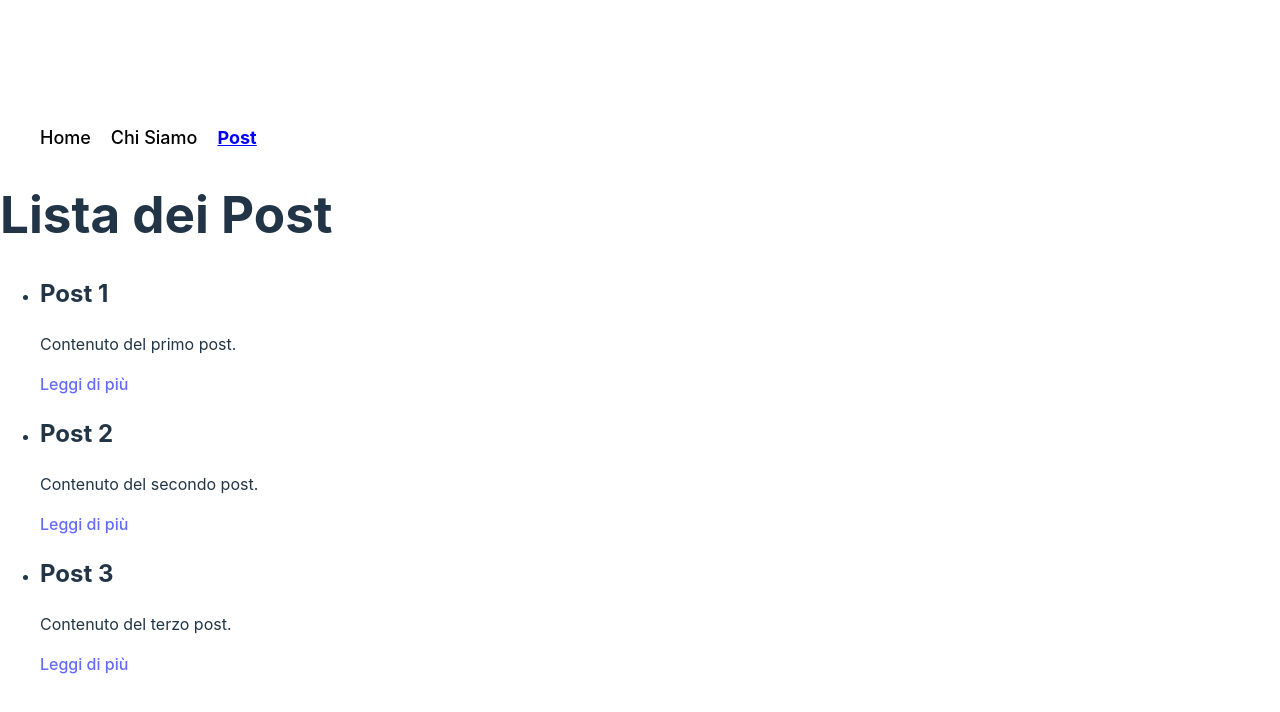
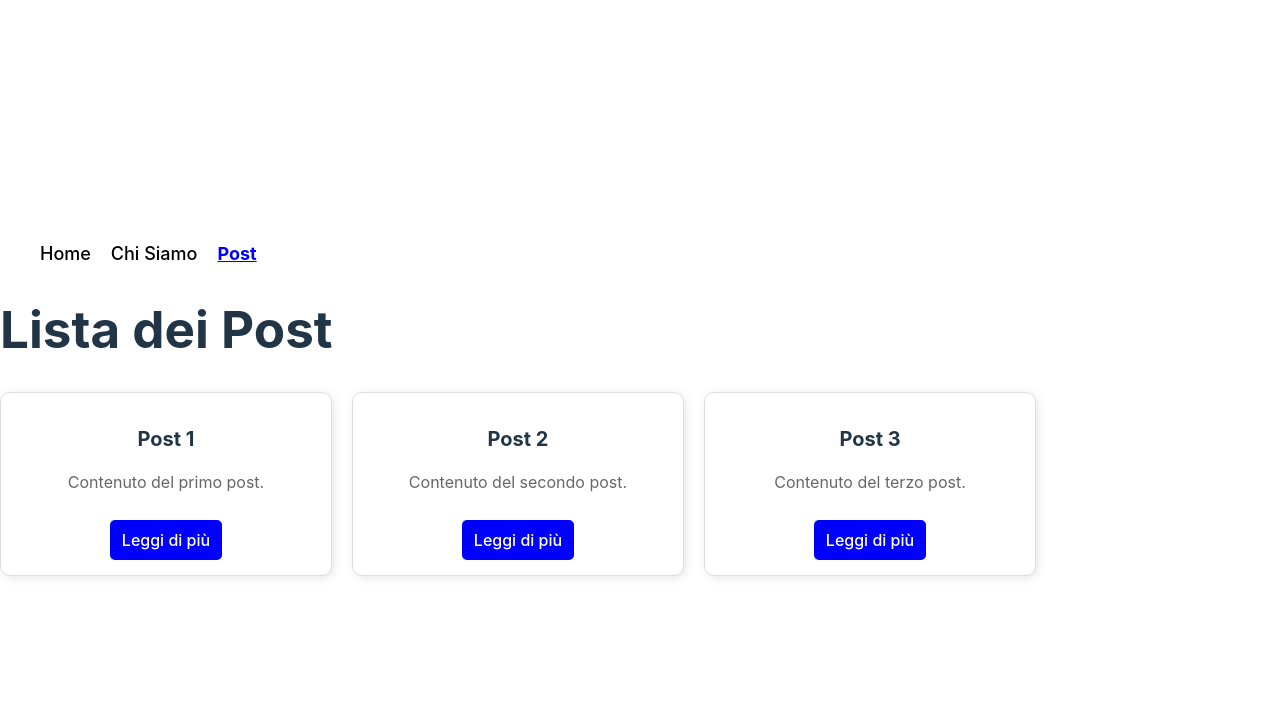
Before and after one commit to SpadaroFederico/react-router, a React (Vite) app: page /posts in a window 1280 px wide. Shown: the top 712 px of the page. Built offline with nearby package versions, Linux system fonts and the light colour scheme.

Commit message:
[ADD] css + [FIXED] issues in posts.jsx

```diff
--- a/src/pages/PostDetail.jsx
+++ b/src/pages/PostDetail.jsx
@@ -1,34 +1,29 @@
 import { useParams, useNavigate } from "react-router-dom";
 
 const posts = [
-  { id: 1, title: "Post 1", content: "Contenuto del primo post." },
-  { id: 2, title: "Post 2", content: "Contenuto del secondo post." },
-  { id: 3, title: "Post 3", content: "Contenuto del terzo post." }
+  { id: 1, title: "Post 1", content: "Contenuto dettagliato del primo post." },
+  { id: 2, title: "Post 2", content: "Contenuto dettagliato del secondo post." },
+  { id: 3, title: "Post 3", content: "Contenuto dettagliato del terzo post." }
 ];
 
 const PostDetail = () => {
-  const { id } = useParams();
+  const { id } = useParams(); // Prende l'ID dalla URL
   const navigate = useNavigate();
-  const post = posts.find((p) => p.id === parseInt(id));
+
+  const post = posts.find((p) => p.id === parseInt(id)); // Converte ID in numero
 
   if (!post) {
     return <h2>Post non trovato</h2>;
   }
-
-  const postIndex = posts.findIndex((p) => p.id === parseInt(id));
-  const prevPost = posts[postIndex - 1];
-  const nextPost = posts[postIndex + 1];
 
   return (
     <div>
       <h1>{post.title}</h1>
       <p>{post.content}</p>
 
-      <div>
-        {prevPost && <button onClick={() => navigate(`/posts/${prevPost.id}`)}>← Post Precedente</button>}
-        <button onClick={() => navigate(-1)}>Torna Indietro</button>
-        {nextPost && <button onClick={() => navigate(`/posts/${nextPost.id}`)}>Post Successivo →</button>}
-      </div>
+      <button onClick={() => navigate(-1)}>
+        Torna Indietro
+      </button>
     </div>
   );
 };
--- /dev/null
+++ b/src/pages/Posts.css
@@ -0,0 +1,39 @@
+.posts-container {
+    display: flex;
+    gap: 20px;
+    flex-wrap: wrap;
+    justify-content: center;
+  }
+
+  .post-card {
+    width: 300px;
+    padding: 15px;
+    border: 1px solid #ddd;
+    border-radius: 10px;
+    box-shadow: 2px 2px 10px rgba(0, 0, 0, 0.1);
+    text-align: center;
+  }
+
+  .post-card h2 {
+    font-size: 20px;
+    margin-bottom: 10px;
+  }
+
+  .post-card p {
+    font-size: 16px;
+    color: #666;
+  }
+
+  .post-card a {
+    display: inline-block;
+    margin-top: 10px;
+    padding: 8px 12px;
+    background-color: blue;
+    color: white;
+    text-decoration: none;
+    border-radius: 5px;
+  }
+
+  .post-card a:hover {
+    background-color: darkblue;
+  }
--- a/src/pages/Posts.jsx
+++ b/src/pages/Posts.jsx
@@ -1,4 +1,5 @@
 import { Link } from "react-router-dom";
+import "./Posts.css"; // Importiamo il file CSS
 
 const posts = [
   { id: 1, title: "Post 1", content: "Contenuto del primo post." },
@@ -10,15 +11,15 @@ const Posts = () => {
   return (
     <div>
       <h1>Lista dei Post</h1>
-      <ul>
+      <div className="posts-container">
         {posts.map((post) => (
-          <li key={post.id}>
+          <div key={post.id} className="post-card">
             <h2>{post.title}</h2>
             <p>{post.content}</p>
             <Link to={`/posts/${post.id}`}>Leggi di più</Link>
-          </li>
+          </div>
         ))}
-      </ul>
+      </div>
     </div>
   );
 };
```
